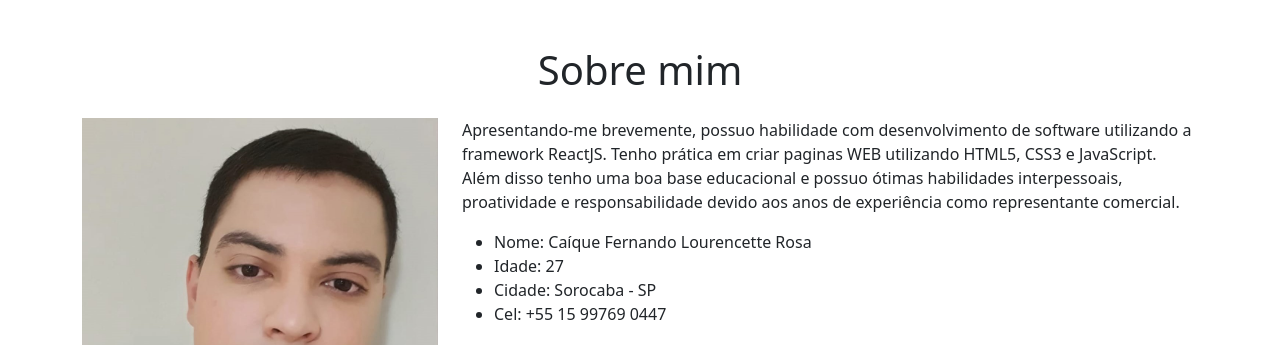
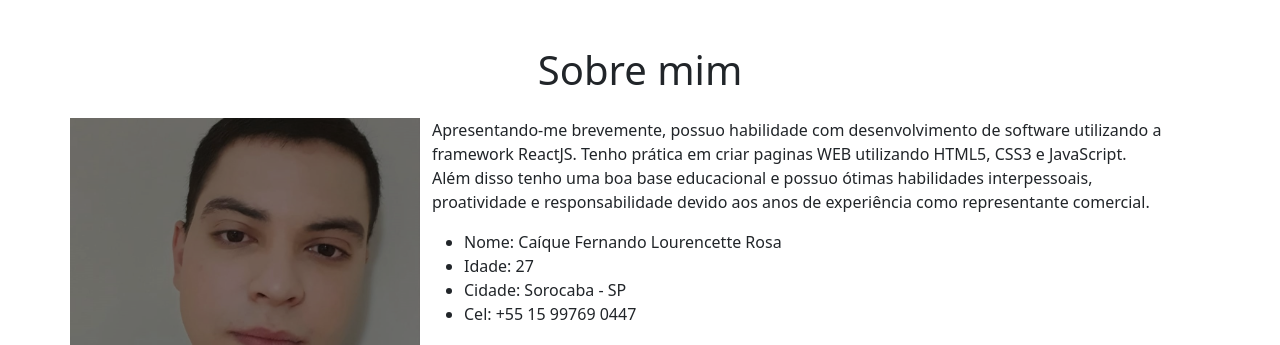
Before and after one commit to caiquelourencette/portfolio, a plain HTML site: page index.html in a window 1280 px wide. Shown: the part 930-1275 px from the top of the page. Drawn offline with nearby package versions, Linux system fonts and the light colour scheme.

Commit message:
foto background

```diff
--- a/index.html
+++ b/index.html
@@ -63,9 +63,7 @@
           <h1 class="text-center">Sobre mim</h1>
           <div class="row mt-4">
               <div class="col-lg-4 imgfoto">
-                  <img src="images/about.jpg" class= "imageAboutPage" alt="">
               </div>
-
               <div class="col-lg-8">
                   <p> Apresentando-me brevemente, possuo habilidade com desenvolvimento de software utilizando a framework ReactJS. Tenho prática em criar paginas WEB utilizando HTML5, CSS3 e JavaScript. Além disso tenho uma boa base educacional e possuo ótimas habilidades interpessoais, proatividade e responsabilidade devido aos anos de experiência como representante comercial.
                   </p>
--- a/style.css
+++ b/style.css
@@ -114,3 +114,15 @@ a.navbar-brand {
   transform: scale(1.07);
   box-shadow: 5px 5px 7px 0px rgba(0, 0, 0, 0.35);
 }
+
+.imgfoto {
+  background-image: url('images/about.jpg');
+  background-position: center;
+  background-repeat: no-repeat;
+  background-size: 100%;
+  box-shadow: inset 0 0 0 10000px rgba(0, 0, 0, 0.45);
+  width: 350px !important;
+  height: 400px !important;
+  padding-left: 0px !important;
+  padding-right: 0px !important;
+}
```
